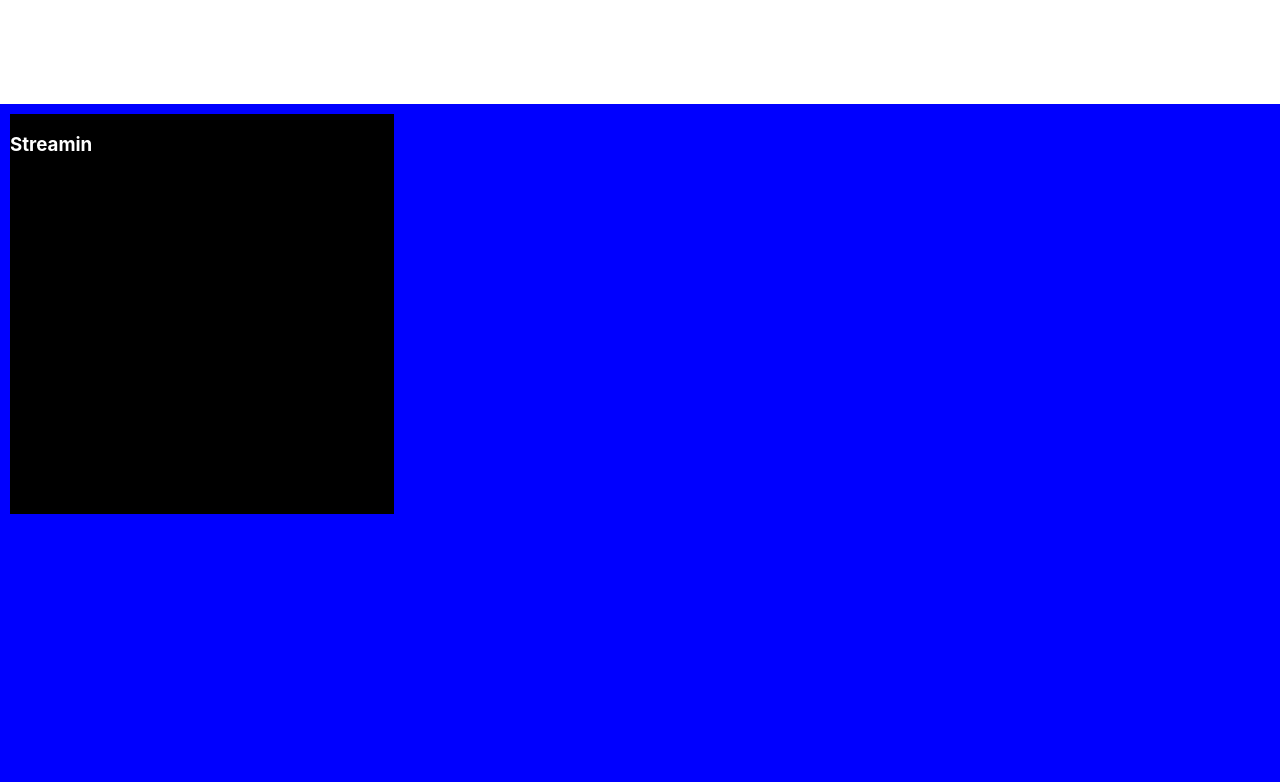
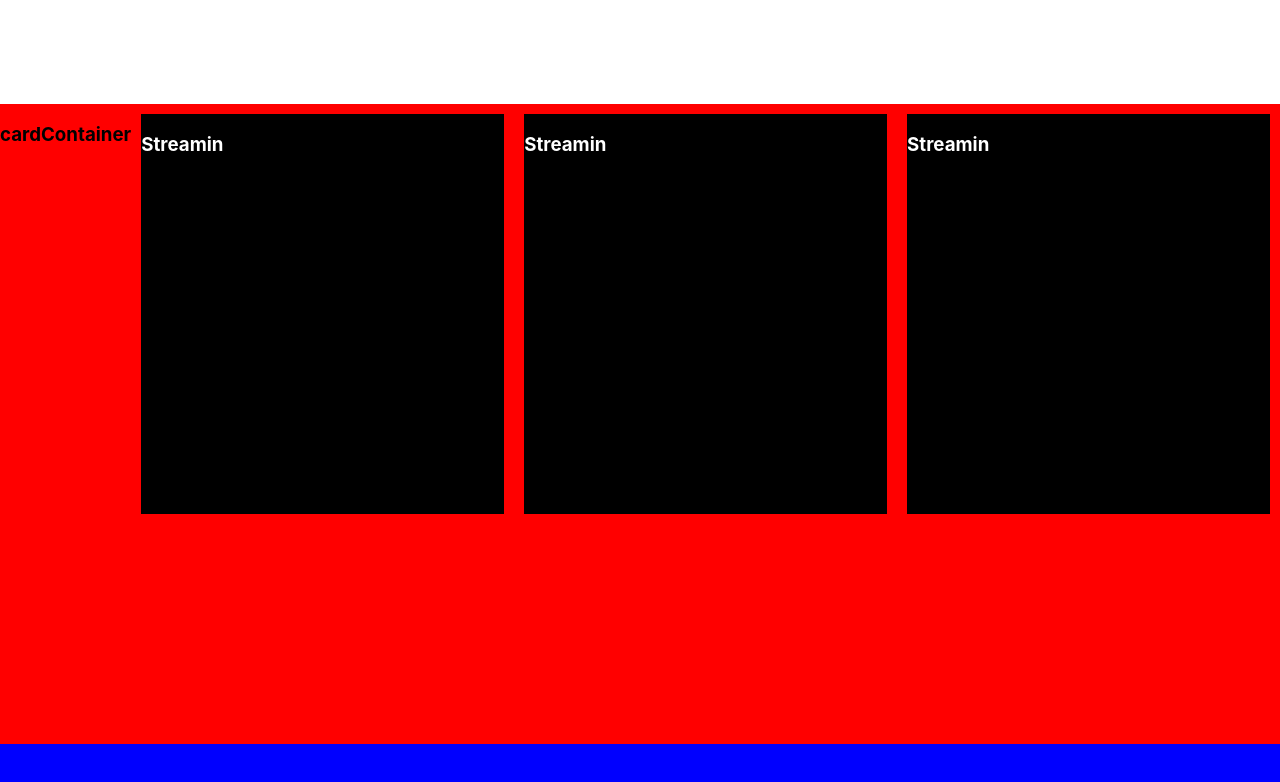
Before and after one commit to cbatsoula/CSS-Practice, a React (Create React App) app: page / in a window 1280 px wide. Shown: the top 782 px of the page. Built offline with nearby package versions, Linux system fonts and the light colour scheme.

Commit message:
cardContainer.js working

```diff
--- a/src/App.css
+++ b/src/App.css
@@ -14,8 +14,16 @@
   height: 50vh;
   background-color: black;
   margin: 10px;
-  z-index: 2;
+  z-index: 4;
   color: white;
+}
+
+.CardContainer {
+  display: flex;
+  height: 80vh;
+  width: 100vw;
+  background-color: red;
+  z-index: 1;
 }
 
 .Nav {
--- a/src/App.js
+++ b/src/App.js
@@ -2,6 +2,7 @@ import React from 'react';
 import './App.css';
 import Nav from './Nav.js';
 import StreamCard from './StreamCard';
+import CardContainer from './CardContainer'
 
 class App extends React.Component {
   state = {
@@ -17,10 +18,7 @@ class App extends React.Component {
       <>
       <Nav />
       <div className="App">
-      <StreamCard />
-      {
-        this.GiveThem()
-      }
+        <CardContainer cards={this.state.cards}/>
       </div>
 
       </>
--- /dev/null
+++ b/src/CardContainer.js
@@ -0,0 +1,27 @@
+import React from 'react';
+import './App.css';
+import StreamCard from './StreamCard';
+
+class CardContainer extends React.Component {
+
+  GiveThem = () => {
+    // this.props.cards.map(el => {return <StreamCard key={el} /> })
+    this.props.cards.map((item,i) => {return <StreamCard key={item} /> } )
+  }
+
+  //this.GiveThem() did not show my cards, need to find out why/did something change?
+  render () {
+    console.log("cardcontainer", this.props.cards)
+    return (
+      <div className="CardContainer">
+      <h3> cardContainer </h3>
+      {
+        this.props.cards.map((item,i) => {return <StreamCard key={item} /> } )
+      }
+      </div>
+
+    );
+  }
+}
+
+export default CardContainer;
--- a/src/StreamCard.js
+++ b/src/StreamCard.js
@@ -8,7 +8,7 @@ class StreamCard extends React.Component {
     return (
       <div className="StreamCard">
         <h3> Streamin </h3>
-        <h3> {this.props.el} </h3>
+        <h3> {this.props.key} </h3>
       </div>
     );
 
```
